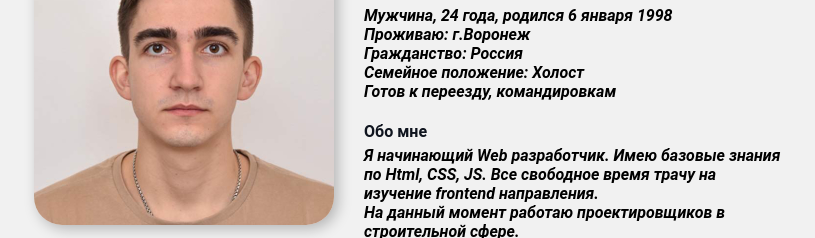
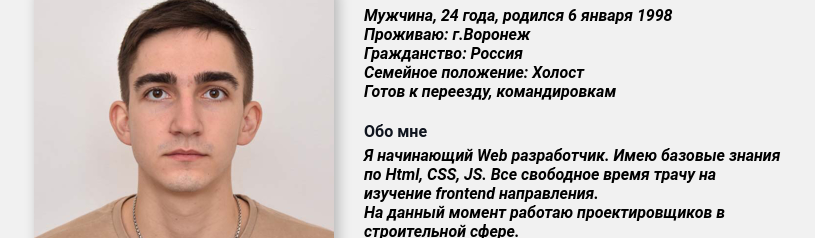
Before and after one commit to AlexChursinn/CV, a plain HTML site: page index.html in a window 1280 px wide. Shown: the part 113-351 px from the top of the page, without its empty margins (231-1046 px from the left). Drawn offline with Linux system fonts and the light colour scheme.

Commit message:
Add files via upload

```diff
--- a/styles.css
+++ b/styles.css
@@ -43,8 +43,10 @@ a svg:active {                                           /* если ссылк
 
 .avatar {                                             /* меняем параметры самой картинки ширина, закругление, тень */
   width: 300px;
+  height: 300px;
   border-radius: 28px;
   box-shadow: 4px 4px 14px rgba(0, 0, 0, 0.25);
+  margin-top: 44.5px;
 }
 
 @media (max-width: 750px) {                            /* Делаем адаптив страницы при её уменьшение для тех же телефонов максимум 750px, текст по центру, дисплей на сток чтобы при уменьшение страницы элементы становились друг за другом*/
```
